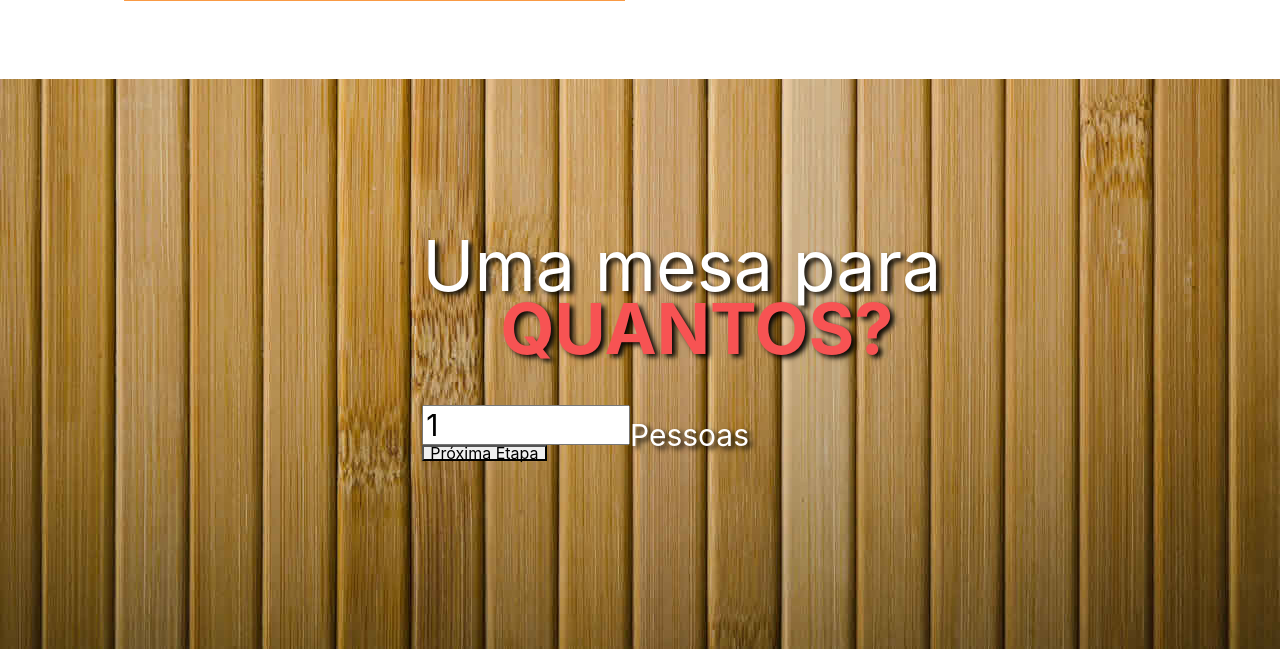
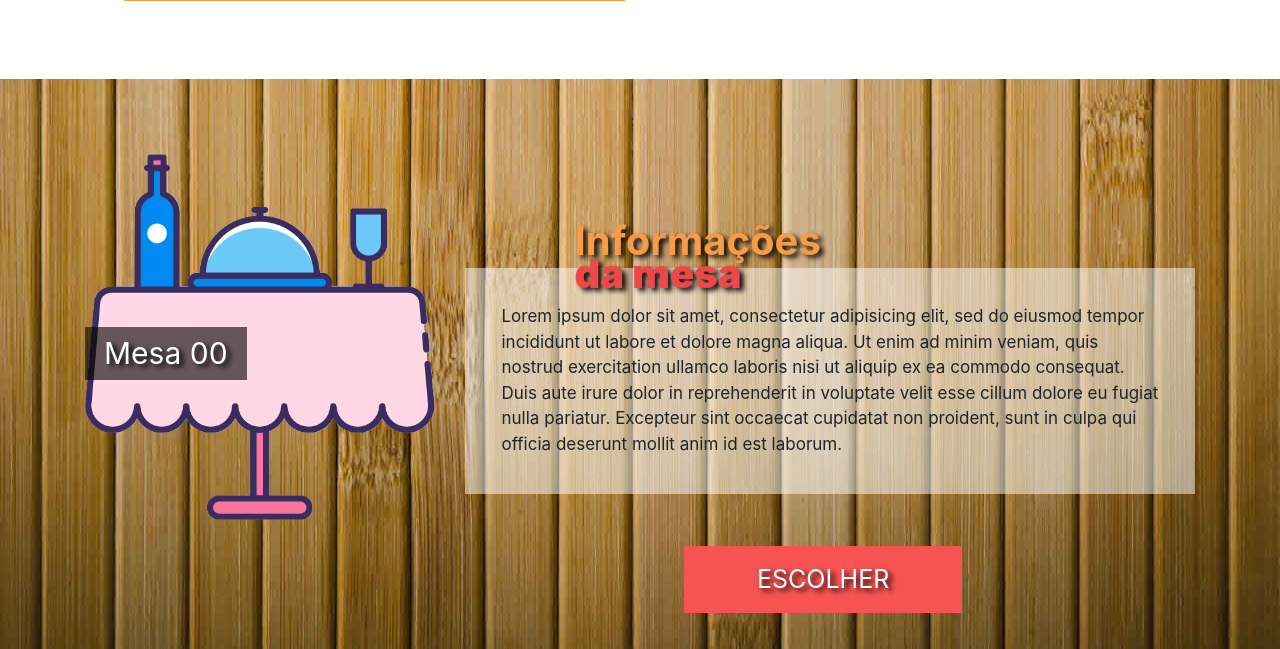
Before and after one commit to AndreSaxton/Projeto-de-Lab.Eng.Soft., a PHP site: page / in a window 1280 px wide. Shown: the part 693-1342 px from the top of the page. Run offline with PHP 8.4, Linux system fonts and the light colour scheme.

Commit message:
atualizações Front index
Criada telas de interação para reserva

```diff
--- a/Front/index.php
+++ b/Front/index.php
@@ -78,20 +78,35 @@
                     </div>
                 </div>
             </article>
-            <article id="etapa-pessoas" style="display: flex;">
+            <article id="etapa-pessoas" style="display: none; width: 100%;">
                 <div class="col-lg-12 col-md-12 col-sm-12 col-xs-12">
                     <div id="area-pessoas">
 
                         <p>Uma mesa para</p>
                         <h2>QUANTOS?</h2>
                         <input type="number" name="pessoas" id="pessoas" min="1" max="6" value="1">
-                        <span>Pessoas</span>
+                        <label>Pessoas</label>
                         <br>
-                        <button>Próxima Etapa</button>
+                        <button id="btn-pessoas">Próxima Etapa</button>
                     </div>
                 </div>
             </article>
-
+            <article id="etapa-mesas" style="display: flex;">
+                <div class="col-lg-4 col-md-4 col-sm-12 col-xs-12">
+                    <img src="Icones/mesa.png" class="img-responsive img-w100" style="margin-top: 5%;">
+                    <p class="placa-mesa">Mesa 00</p>
+                </div>
+                <div class="col-lg-8 col-md-8 col-sm-12 col-xs-12 ">
+                    <p class="titulo-mesa">Informações <br><b> da mesa</b></p>
+                    <p class="descricao-mesa"> Lorem ipsum dolor sit amet, consectetur adipisicing elit, sed do eiusmod
+                    tempor incididunt ut labore et dolore magna aliqua. Ut enim ad minim veniam,
+                    quis nostrud exercitation ullamco laboris nisi ut aliquip ex ea commodo
+                    consequat. Duis aute irure dolor in reprehenderit in voluptate velit esse
+                    cillum dolore eu fugiat nulla pariatur. Excepteur sint occaecat cupidatat non
+                    proident, sunt in culpa qui officia deserunt mollit anim id est laborum.</p>
+                    <button id="escolhe-mesa">ESCOLHER</button>
+                </div>
+            </article>
         </div>
     </div>
 </section>
--- a/Front/style.css
+++ b/Front/style.css
@@ -538,7 +538,7 @@ h5{
   height: 40px;
   width: 40%;
   font-size: 30px;
-  margin-top: 5%;
+  margin: 5%;
 }
 
 #area-pessoas span {
@@ -548,3 +548,71 @@ h5{
   position: absolute;
   top: 92%;
 }
+
+#area-pessoas label{
+  color: white;
+  font-size: 30px;
+  text-shadow: 4px 3px 5px rgba(0,0,0,0.94);
+}
+
+#btn-pessoas{
+  background: transparent;
+  color: white;
+  text-shadow: 4px 3px 5px rgba(0,0,0,0.94);
+  border: none;
+  background-color: #f75353;
+  padding: 4% 5%;
+  font-size: 25px;
+  position: relative;
+  left: 30%;
+  margin-top: 5%;
+}
+
+#etapa-mesas{
+  width: 100%;
+  margin-top: 5%;
+}
+
+.placa-mesa{
+  position: absolute;
+  color: white;
+  font-size: 30px;
+  top: 40%;
+  background: rgba(0,0,0,.6);
+  text-shadow: 4px 3px 5px rgba(0,0,0,0.94);
+  padding: 1% 5%;
+}
+
+.titulo-mesa{
+  font-size: 40px;
+  font-weight: 700;
+  line-height: 33px;
+  color: #f99a44;
+  text-shadow: 4px 3px 5px rgba(0,0,0,0.94);
+  margin: 12% 0% 0% 15%;
+}
+
+
+.titulo-mesa b {
+  color: #ef4648;
+}
+
+.descricao-mesa{
+  padding: 5%;
+  font-size: 17px;
+  background: rgba(255,255,255,0.5);
+  margin-top: -3%;
+}
+
+#escolhe-mesa{
+  background: transparent;
+  color: white;
+  text-shadow: 4px 3px 5px rgba(0,0,0,0.94);
+  border: none;
+  background-color: #f75353;
+  padding: 2% 10%;
+  font-size: 25px;
+  position: relative;
+  left: 30%;
+  margin-top: 5%;
+}
```
Also changed, not shown: Front/Icones/mesa.png (added).
